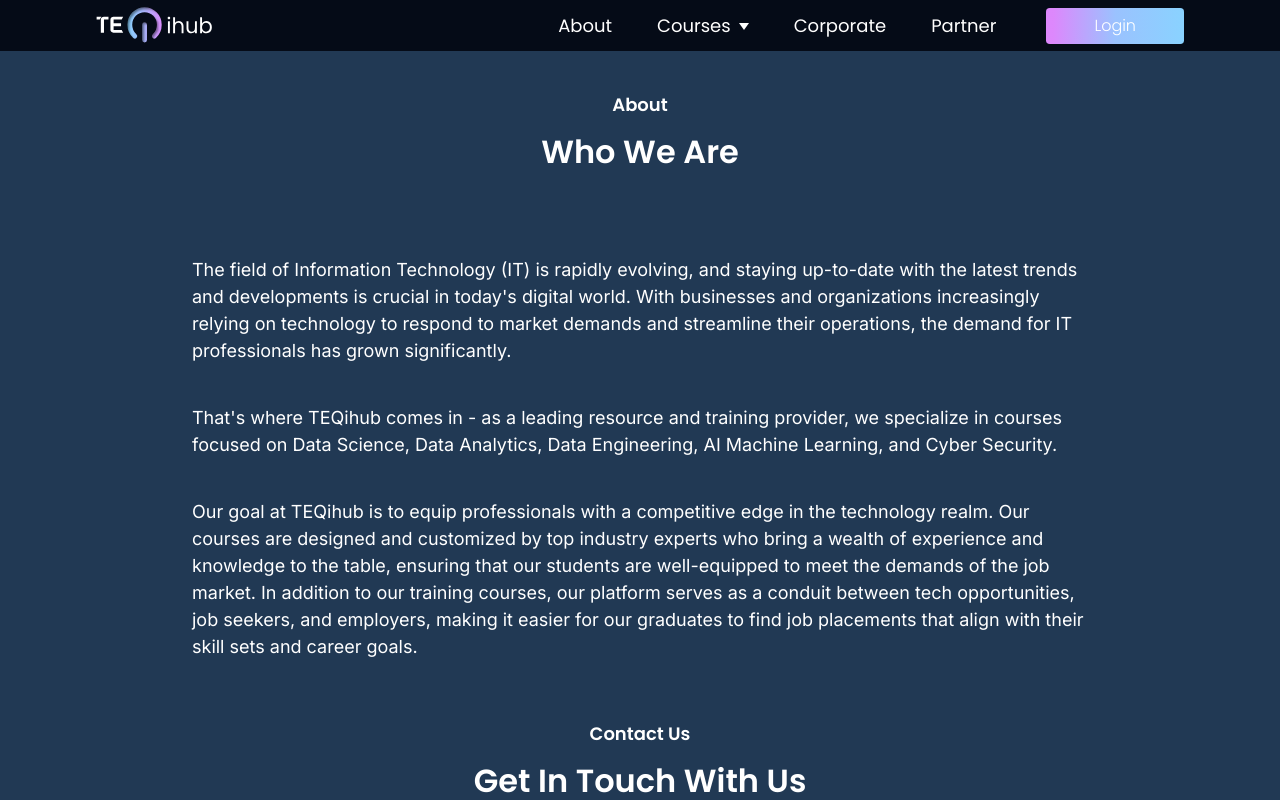
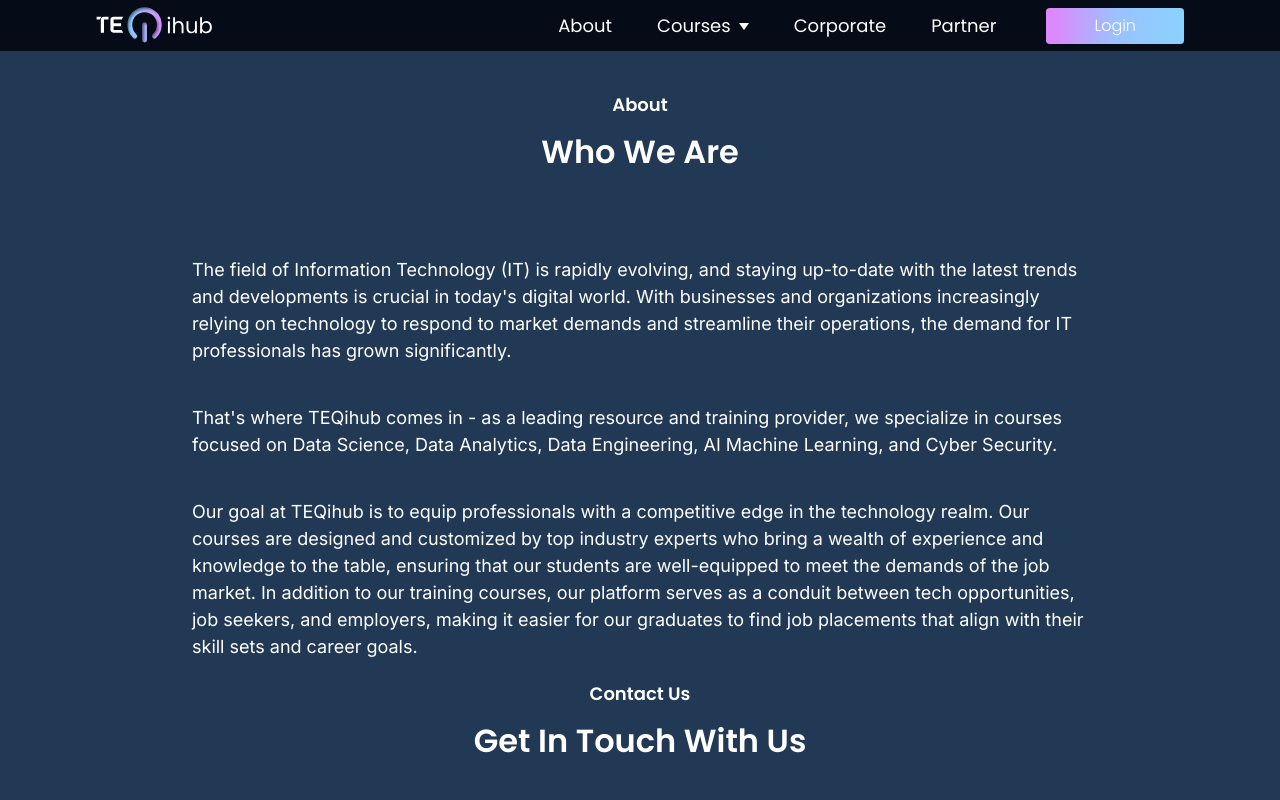
Before and after one commit to Xanderyeng/teqihub, a React (Vite) app: page /about in a window 1280 px wide. Shown: the top 800 px of the page. Built offline with nearby package versions, Linux system fonts and the light colour scheme.

Commit message:
Height corrections

```diff
--- a/src/index.css
+++ b/src/index.css
@@ -52,7 +52,7 @@
 }
 
 body {
-  height: 300vh;
+  /* height: 300vh; */
   width: 100%;
   overflow-x: hidden;
 }
--- a/src/pages/About/About.jsx
+++ b/src/pages/About/About.jsx
@@ -4,8 +4,8 @@
 
 export const About = () => {
   return (
-    <section className='relative z-10 w-full h-auto top-[51px] border-0 border-red'>
-      <div className='relative z-0 top-0 flex flex-col items-center gap-24 py-16 border-0 border'>
+    <section className='relative z-10 w-full top-[51px] border-0 border-red'>
+      <div className='relative z-0 top-0 flex flex-col items-center gap-24 pt-16 border-0 border'>
         {/* ---------- HEADING ---------- */}
         <div className='flex flex-col gap-4 relative justify-center w-[75vw] items-center border-0 border-blue'>
           <span className='font-poppins font-semibold text-[1.8rem] flex flex-col text-white capitalize'>
```
